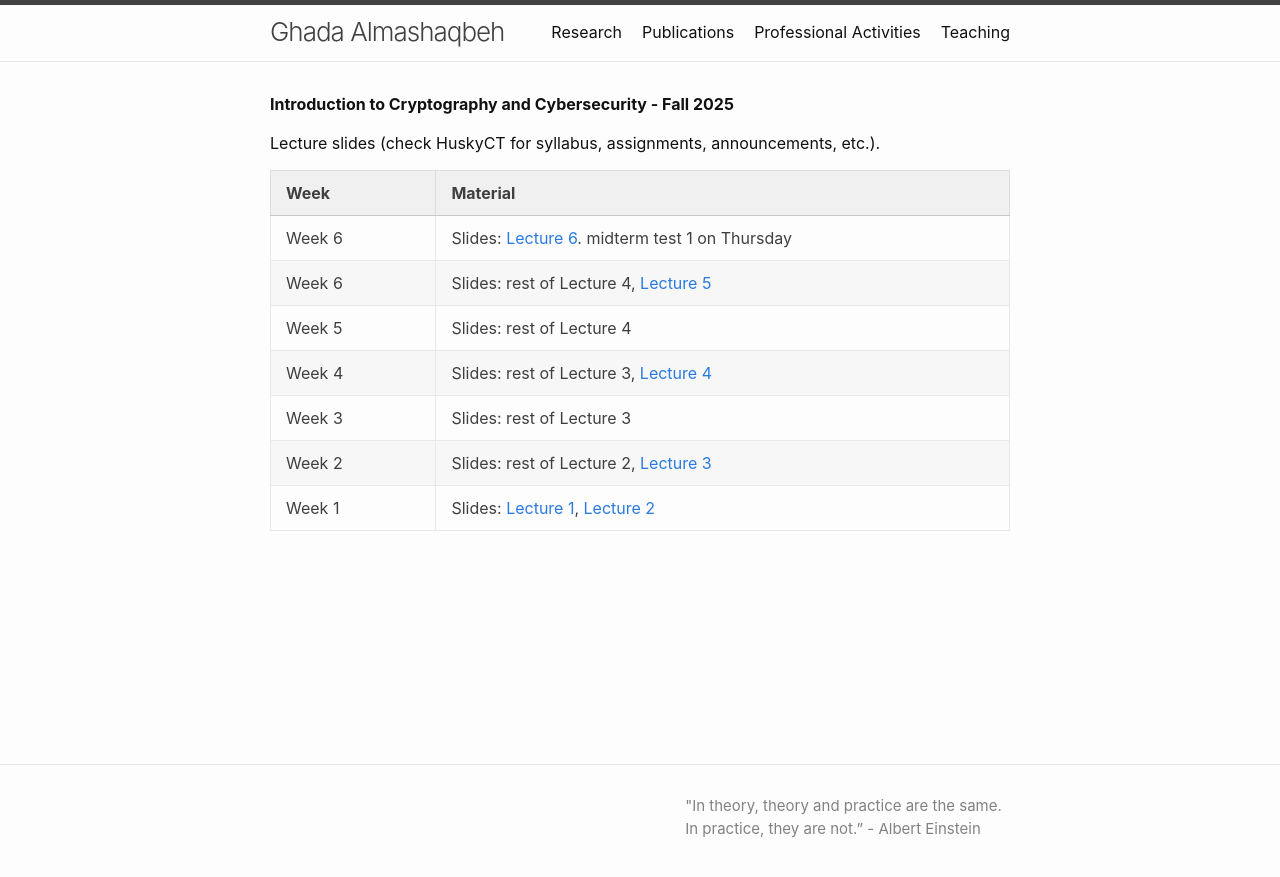
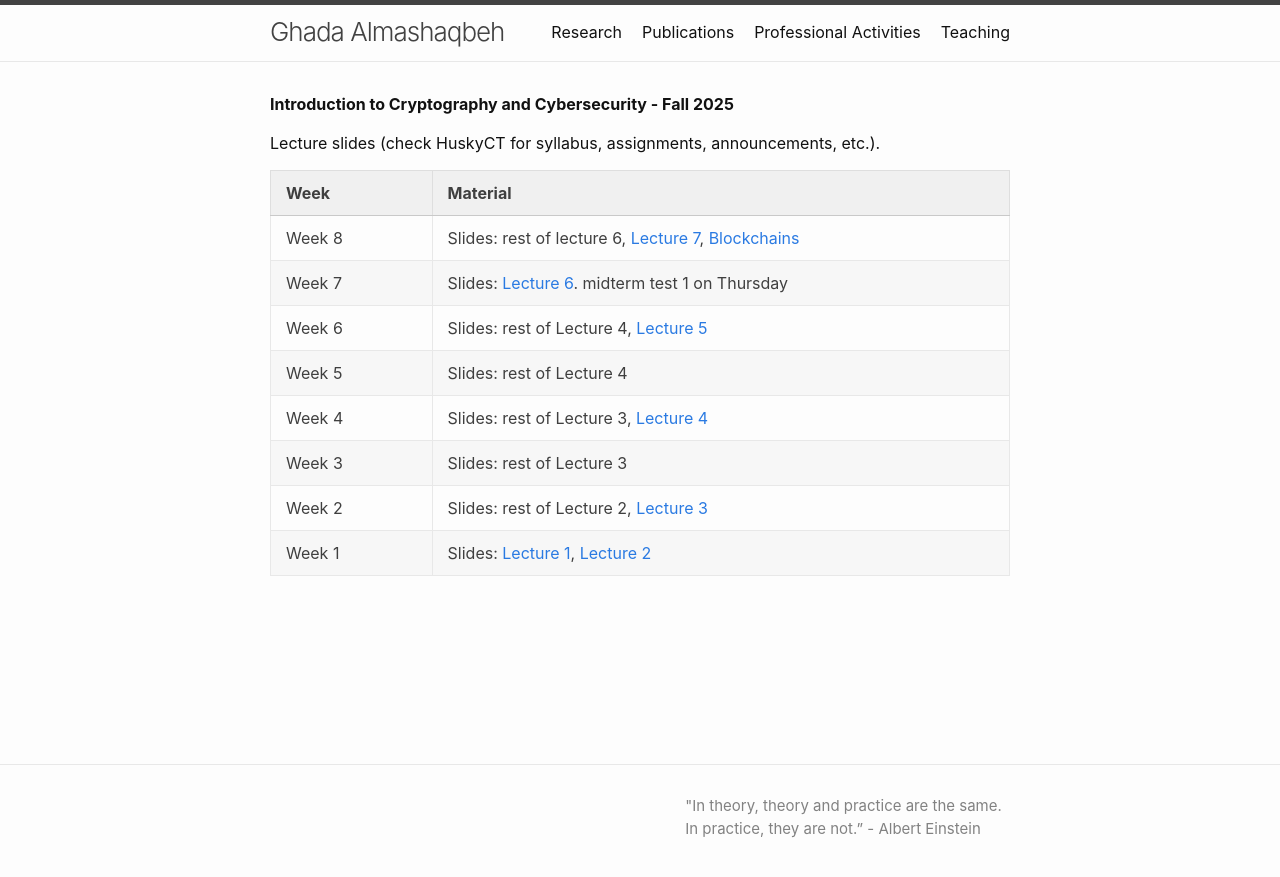
Before and after one commit to GhadaAlmashaqbeh/GhadaAlmashaqbeh.github.io, a Jekyll site: the page built from courses/cse3400-f2025/index.md, in a window 1280 px wide. Shown: the top 877 px of the page. Built offline with Jekyll 4.4.1, drawn with Linux system fonts in a browser that asks for light colours.

Commit message:
add lect 7

```diff
--- a/courses/cse3400-f2025/index.md
+++ b/courses/cse3400-f2025/index.md
@@ -8,7 +8,8 @@ Lecture slides (check HuskyCT for syllabus, assignments, announcements, etc.).
 
 | Week&emsp;&emsp;| Material           |
 |----------|--------------------|
-| Week 6 | Slides: [Lecture 6](./lecture6.pdf). midterm test 1 on Thursday |
+| Week 8 | Slides: rest of lecture 6, [Lecture 7](./lecture7.pdf), [Blockchains](./blockchains.pdf)|
+| Week 7 | Slides: [Lecture 6](./lecture6.pdf). midterm test 1 on Thursday |
 | Week 6 | Slides: rest of Lecture 4, [Lecture 5](./lecture5.pdf) |
 | Week 5 | Slides: rest of Lecture 4 |
 | Week 4 | Slides: rest of Lecture 3, [Lecture 4](./lecture4.pdf) |
```
Also changed, not shown: 3 other files.
